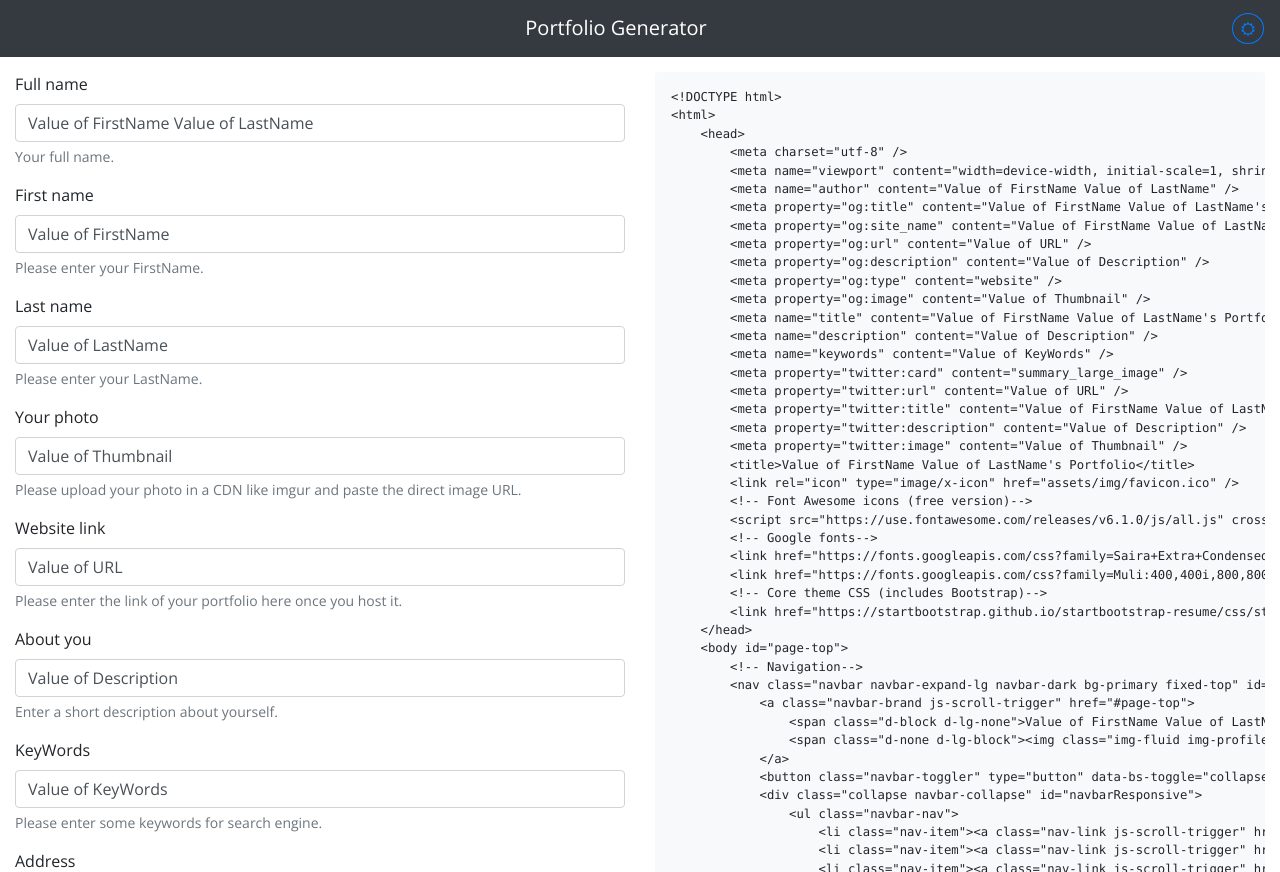
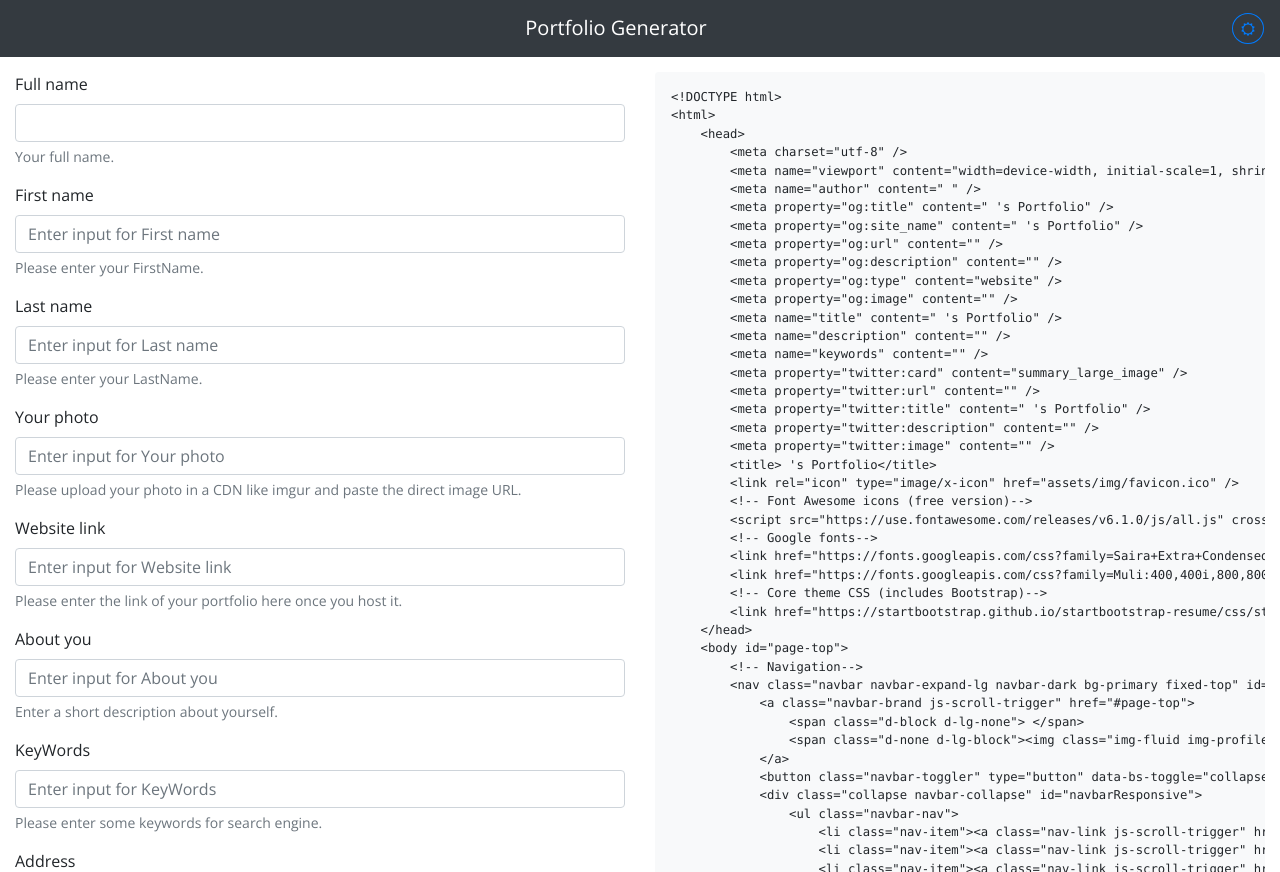
Before and after one commit to IES-IPS-Academy/Profia, a React (Create React App) app: page / in a window 1280 px wide. Built offline with nearby package versions, Linux system fonts and the light colour scheme.

Commit message:
Changed placeholders for the input form

```diff
--- a/src/components/App.js
+++ b/src/components/App.js
@@ -10,15 +10,15 @@ class App extends Component {
     Dark: true,
     // Default values for user details
     DetailsData: {
-      FirstName: "Value of FirstName",
-      LastName: "Value of LastName",
-      Thumbnail: "Value of Thumbnail",
-      URL: "Value of URL",
-      Description: "Value of Description",
-      KeyWords: "Value of KeyWords",
-      Address: "Value of Address",
-      Phone: "Value of Phone",
-      Email: "Value of Email",
+      FirstName: "",
+      LastName: "",
+      Thumbnail: "",
+      URL: "",
+      Description: "",
+      KeyWords: "",
+      Address: "",
+      Phone: "",
+      Email: "",
     },
   };
   // Functiion to toggle dark mode for header
--- a/src/components/Details.js
+++ b/src/components/Details.js
@@ -38,6 +38,7 @@ const Details = ({ DetailsData, onChange }) => {
           Label={Desc[fd][1]}
           Type={Desc[fd][1]}
           Id={fd}
+          Placeholder={`Enter input for ${Desc[fd][1]}`}
           Desc={Desc[fd][2]}
           onChange={fd === "FullName" ? undefined : onChange}
         />
```
